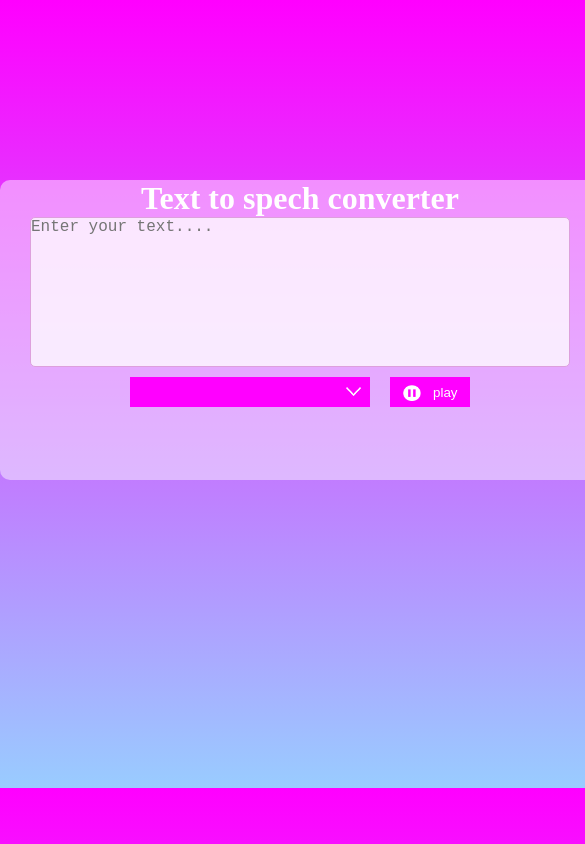
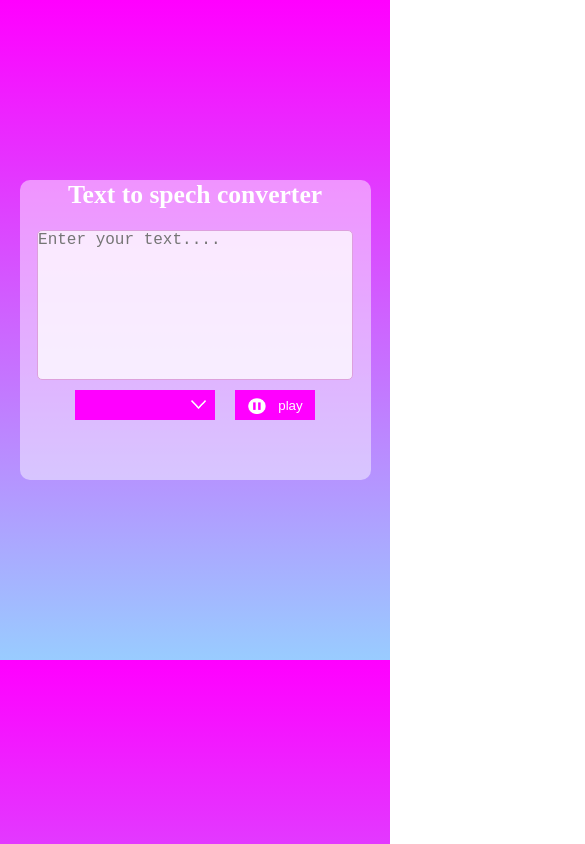
Before and after one commit to NazmulHasanShefat/typetoVoice, a plain HTML site: page index.html in a window 390 px wide. Shown: the whole page, 585 px wide, since content can reach past the window. Drawn offline with Linux system fonts and the light colour scheme.

Commit message:
Add files via upload

```diff
--- a/style.css
+++ b/style.css
@@ -86,3 +86,37 @@ body{
     width:18px;
     margin-top:4px;
 }
+@media screen and (max-width:558px) {
+    body {
+        display: flex;
+        justify-content: center;
+    }
+    .content-container{
+        width: 90%;
+        height: max-content;
+    }
+    .content-box{
+        height: 300px;
+        width: 100%;
+    }
+    .button-container{
+        height:max-content;
+        width:100%;
+    }
+    .input-container{
+        width:100%;
+    }
+    #input-text{
+        height:auto;
+        width:90%;
+        font-size:1rem;
+     }
+     .header-container{
+       margin-bottom:20px;
+       font-size:.8rem;
+    }
+   select{
+    font-size:.8rem;
+    width:100%;
+   }
+}
```
